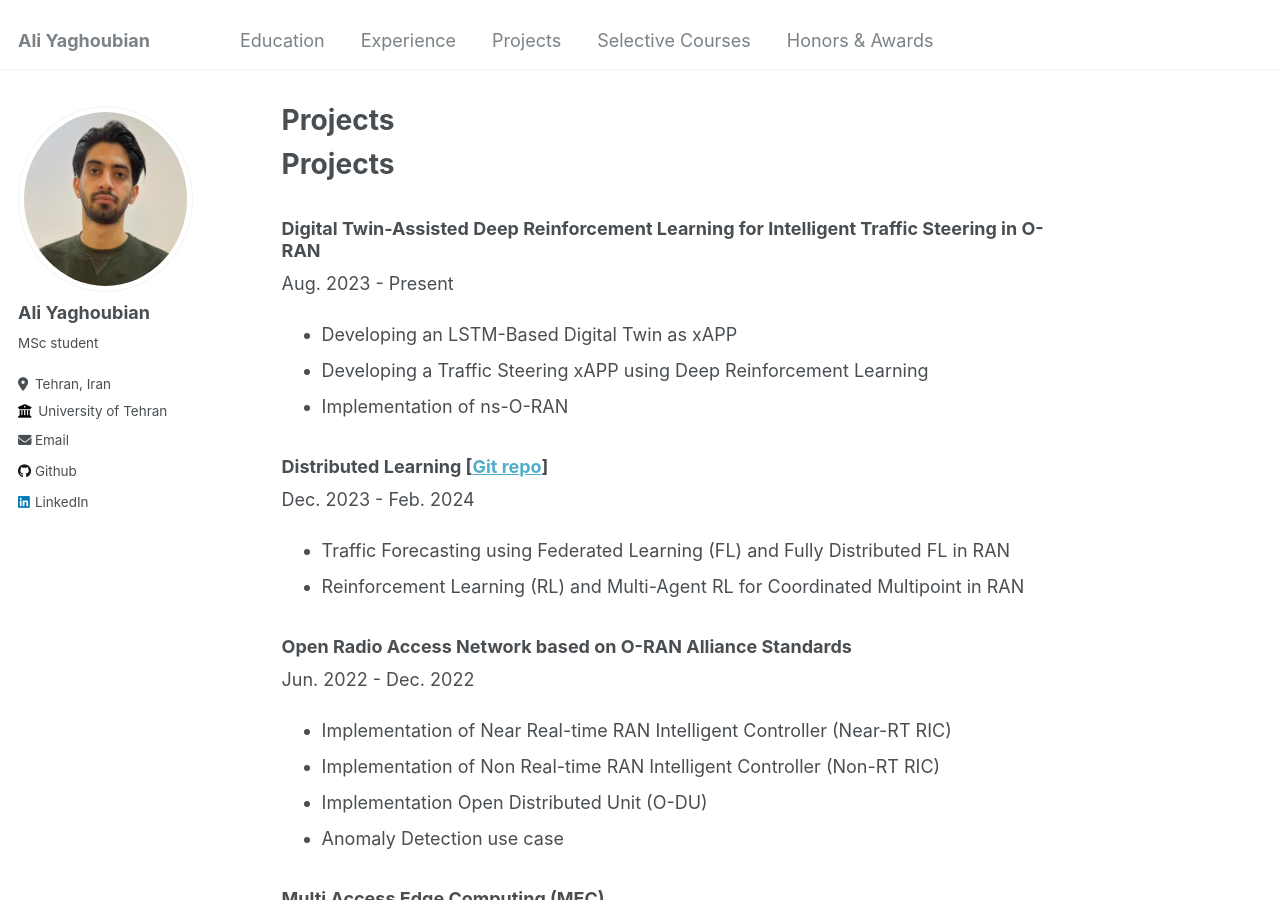
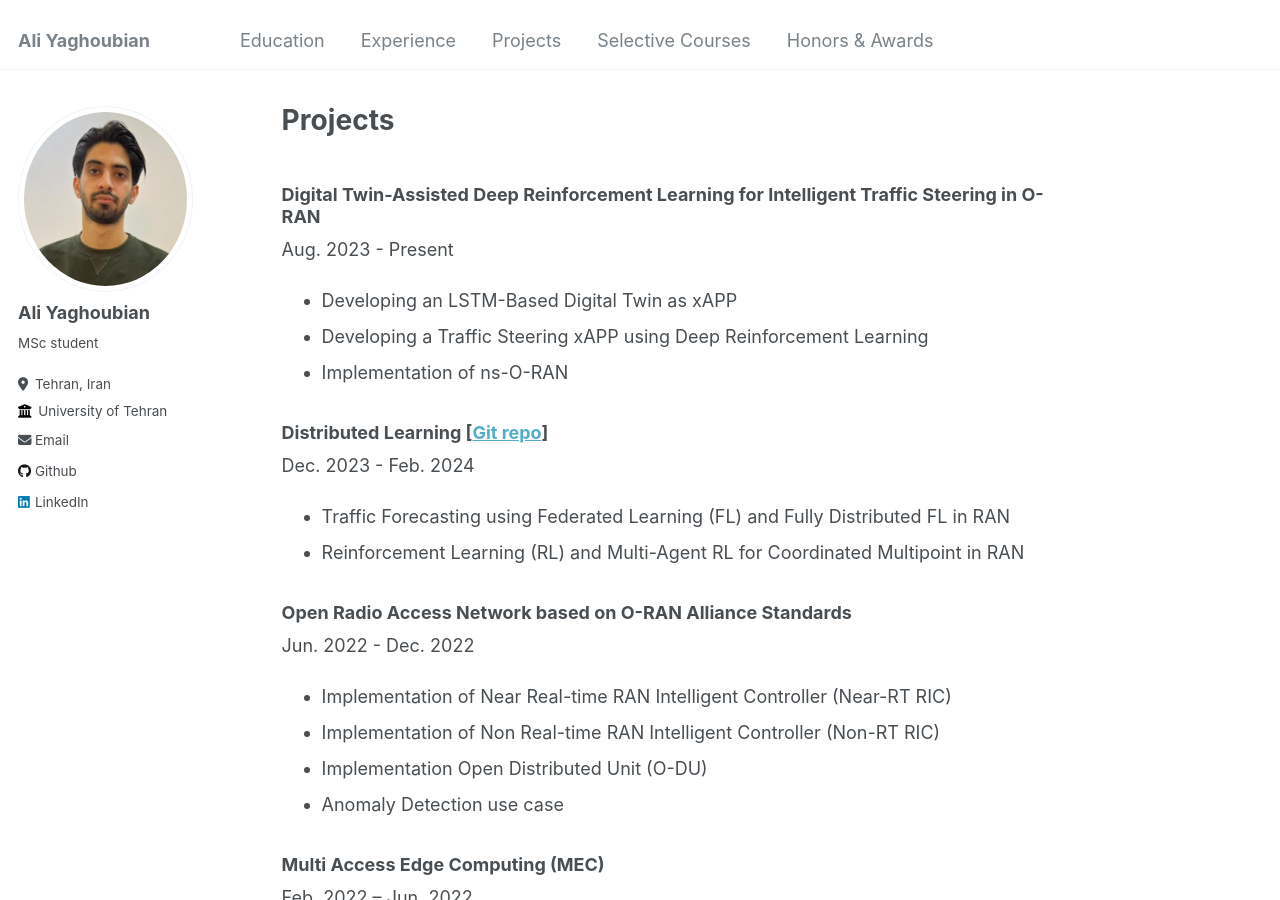
Before and after one commit to aliyaghoobian/aliyaghoobian.github.io, a Jekyll site: the page built from _pages/projects.md, in a window 1280 px wide and 900 px high. Built offline with Jekyll 4.4.1, drawn with Linux system fonts in a browser that asks for light colours.

Commit message:
Update projects.md

```diff
--- a/_pages/projects.md
+++ b/_pages/projects.md
@@ -1,13 +1,11 @@
 ---
 #layout: archive
 title: "Projects"
-permalink: /Projects/
+permalink: /projects/
 author_profile: true
 ---
 
 {% include base_path %}
-
-# Projects
 
 ### Digital Twin-Assisted Deep Reinforcement Learning for Intelligent Traffic Steering in O-RAN
 Aug. 2023 - Present
```
